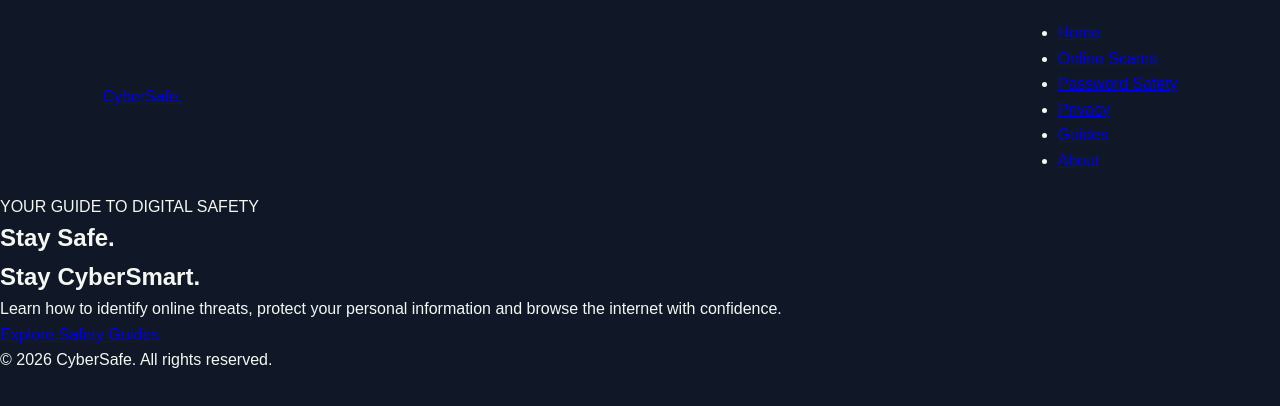
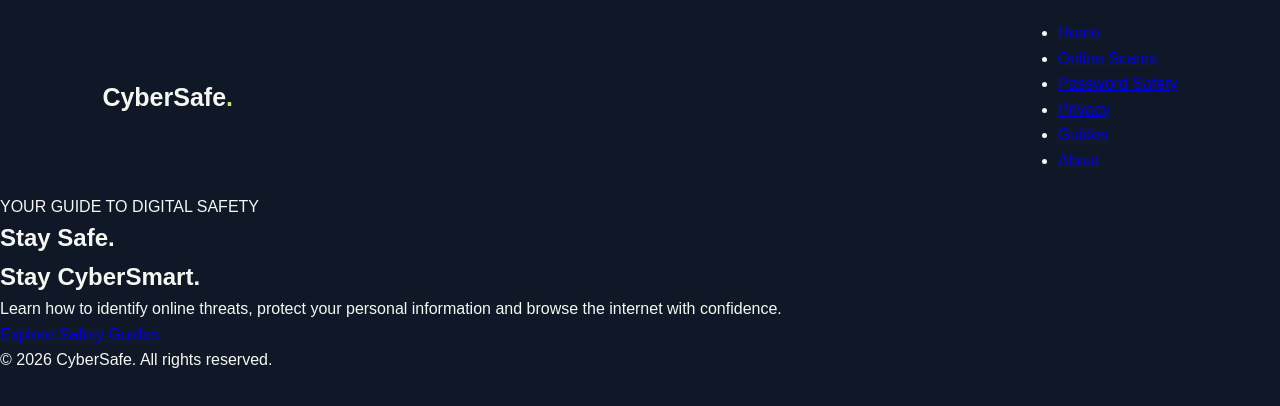
Before and after one commit to markcliff6064/CyberSafe, a plain HTML site: page index.html in a window 1280 px wide. Drawn offline with Linux system fonts and the light colour scheme.

Commit message:
Add the website logo

```diff
--- a/css/style.css
+++ b/css/style.css
@@ -46,3 +46,16 @@ nav {
     justify-content: space-between;
     align-items: center;
 }
+
+/* Website logo */
+
+.logo {
+    color: var(--text);
+    text-decoration: none;
+    font-size: 25px;
+    font-weight: bold;
+}
+
+.logo span {
+    color: var(--primary);
+}
```
